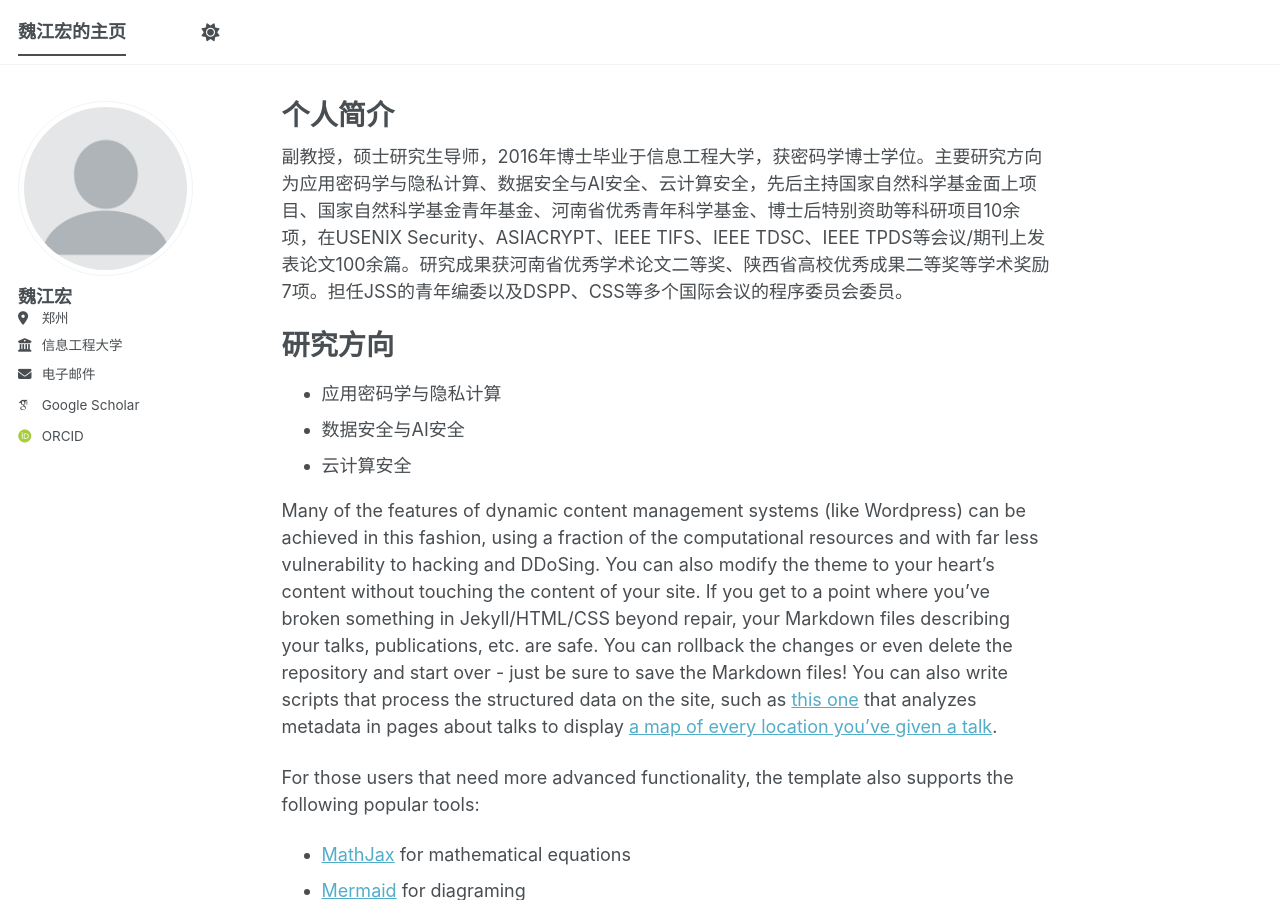
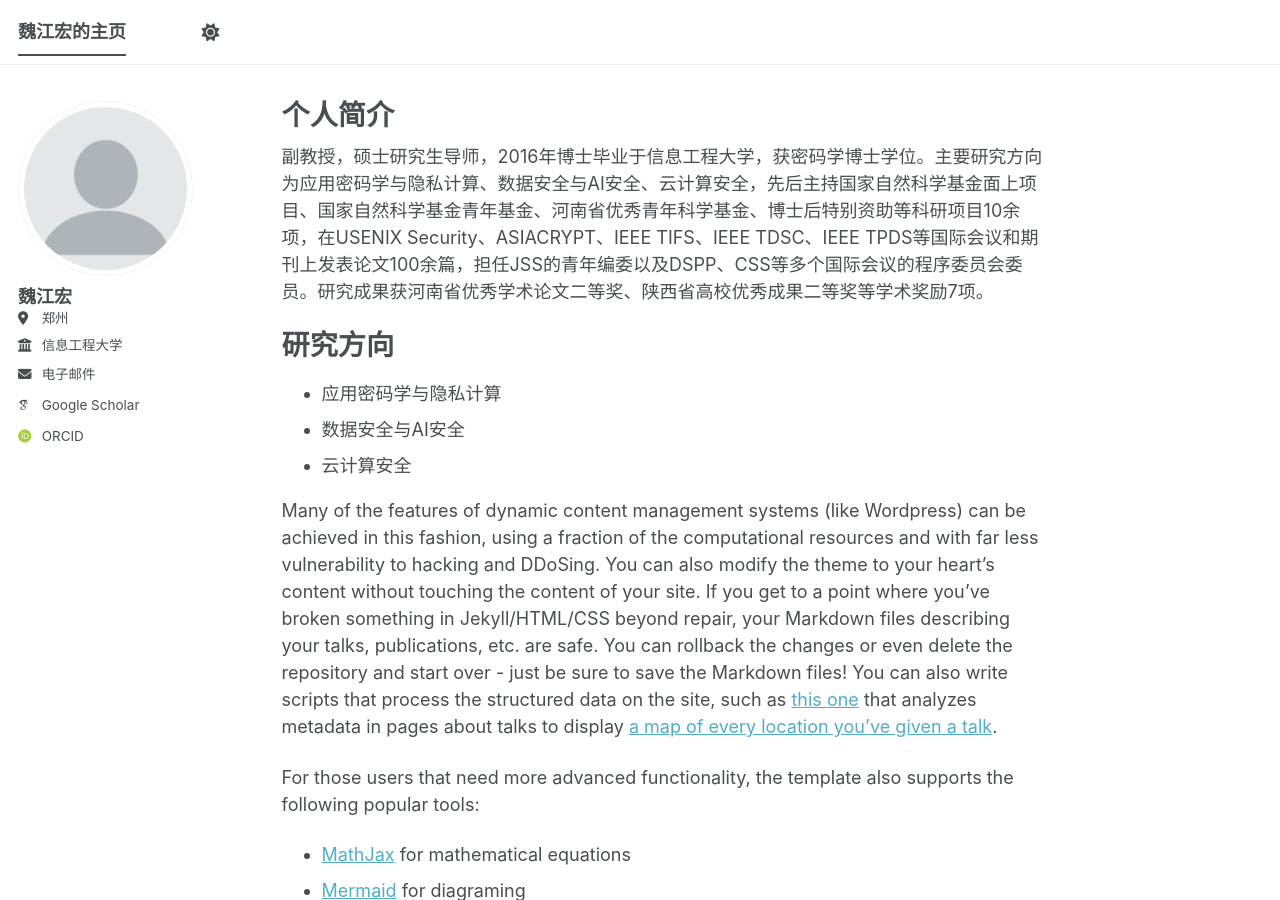
Before and after one commit to jhw-crypt/jhw-crypt.github.io, a Jekyll site: the page built from _pages/about.md, in a window 1280 px wide and 900 px high. Built offline with Jekyll 4.4.1, drawn with Linux system fonts in a browser that asks for light colours; some web fonts are replaced; a script bundle is joined from its source files by our own code; library files that are not in the unit come from our copies.

Commit message:
Update about.md

```diff
--- a/_pages/about.md
+++ b/_pages/about.md
@@ -6,7 +6,7 @@ redirect_from:
   - /about/
   - /about.html
 ---
-副教授，硕士研究生导师，2016年博士毕业于信息工程大学，获密码学博士学位。主要研究方向为应用密码学与隐私计算、数据安全与AI安全、云计算安全，先后主持国家自然科学基金面上项目、国家自然科学基金青年基金、河南省优秀青年科学基金、博士后特别资助等科研项目10余项，在USENIX Security、ASIACRYPT、IEEE TIFS、IEEE TDSC、IEEE TPDS等会议/期刊上发表论文100余篇。研究成果获河南省优秀学术论文二等奖、陕西省高校优秀成果二等奖等学术奖励7项。担任JSS的青年编委以及DSPP、CSS等多个国际会议的程序委员会委员。
+副教授，硕士研究生导师，2016年博士毕业于信息工程大学，获密码学博士学位。主要研究方向为应用密码学与隐私计算、数据安全与AI安全、云计算安全，先后主持国家自然科学基金面上项目、国家自然科学基金青年基金、河南省优秀青年科学基金、博士后特别资助等科研项目10余项，在USENIX Security、ASIACRYPT、IEEE TIFS、IEEE TDSC、IEEE TPDS等国际会议和期刊上发表论文100余篇，担任JSS的青年编委以及DSPP、CSS等多个国际会议的程序委员会委员。研究成果获河南省优秀学术论文二等奖、陕西省高校优秀成果二等奖等学术奖励7项。
 
 
 研究方向
```
